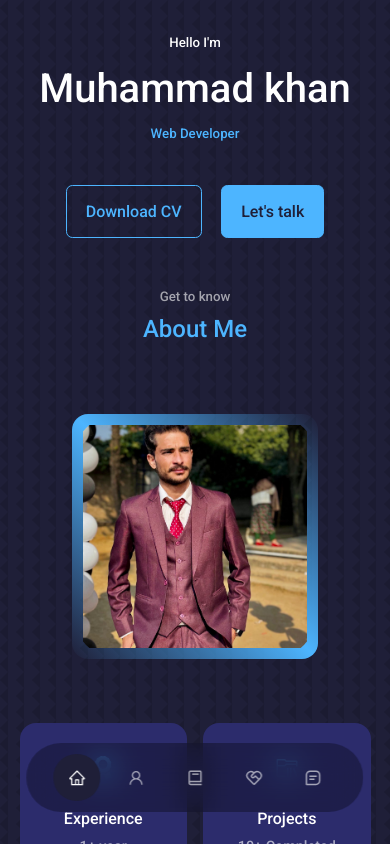
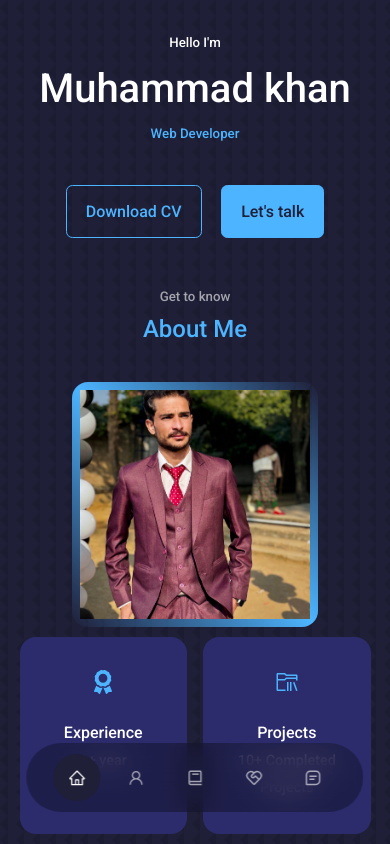
Before and after one commit to MuhammadKhanDeveloper/portfolio---react, a React (Create React App) app: page / in a window 390 px wide. Shown: the top 844 px of the page. Built offline with nearby package versions, Linux system fonts and the light colour scheme.

Commit message:
Update intro styling

```diff
--- a/src/components/intro/intro.css
+++ b/src/components/intro/intro.css
@@ -129,11 +129,11 @@
  .about__me{
     border-radius: 1rem;
  }
-    .about__me-image {
+    /* .about__me-image {
     padding: 11px;
 
 
-}
+} */
 
 }
 
@@ -161,13 +161,15 @@
 
 @media screen and (max-width: 600px){
     .about__me {
+
         width: 70%;
-        margin: 0rem auto rem;
+        margin: 0 auto;
     }
 
     .about__cards {
         grid-template-columns: 1fr 1fr;
         gap: 1rem;
+        margin-top: 10px;
 
     }
 
@@ -183,7 +185,7 @@
 
     .about__me-image {
 
-    border-radius: 3rem;
+    /* border-radius: 3rem; */
     overflow: hidden;
 
 }
@@ -213,29 +215,22 @@
 }
 
 @media screen and (max-width:414px) {
- .about__me{
-    border-radius: 1rem;
- }
-    /* .about__me-image {
-    padding: 11px;
+ .about__me {
 
-
-} */
+        width: 70%;
+        margin: 0 auto;
+    }
 
 }
 
 
 
 @media screen and (max-width:390px) {
- .about__me{
-    /* border-radius: 1rem; */
+ .about__me {
 
- }
-    .about__me-image {
-    /* padding: 11px; */
-    /* background-color: red; */
+        width: 70%;
+        margin: 0 auto;
+    }
 
 
 }
-
-}
```
